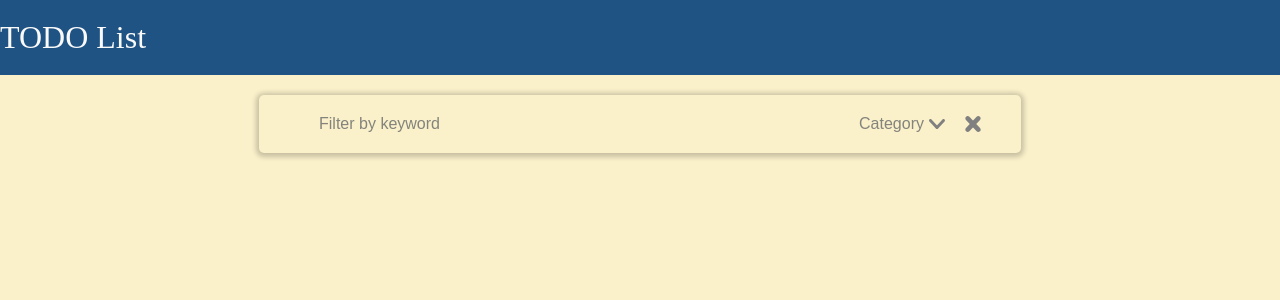
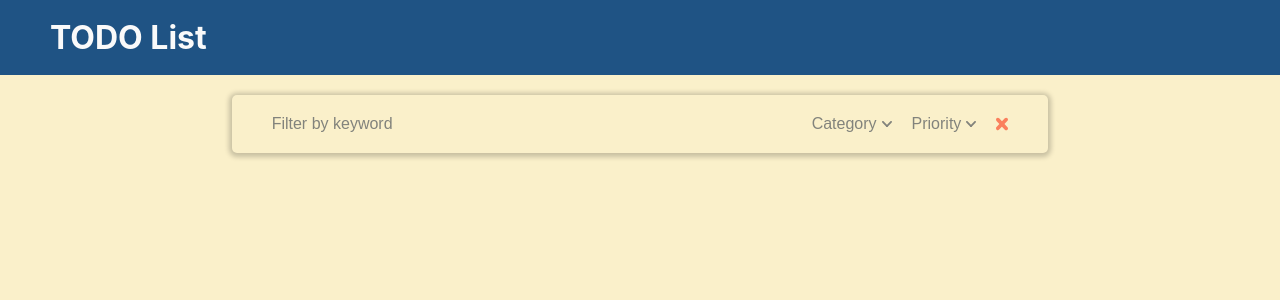
Before and after one commit to Arlan-Z/kbtu-vuejs-todolist, a Vue app in the folder kbtu-practice/: page / in a window 1280 px wide. Shown: the top 300 px of the page. Built offline with nearby package versions, Linux system fonts and the light colour scheme; the HTML template or start-up script is replaced by a standard one.

Commit message:
feat: improve Header.vue ui

```diff
--- a/kbtu-practice/src/components/partials/Header.vue
+++ b/kbtu-practice/src/components/partials/Header.vue
@@ -12,6 +12,11 @@ import DeleteIcon from "@/assets/icons/delete-icon.svg?component";
 
       <button id="category-filter">
         Category
+        <DownArrow class="down-arrow-icon" />
+      </button>
+
+      <button id="category-filter">
+        Priority
         <DownArrow class="down-arrow-icon" />
       </button>
 
@@ -37,10 +42,14 @@ import DeleteIcon from "@/assets/icons/delete-icon.svg?component";
 .logo-box {
   width: 100%;
   height: 75px;
+  padding: 0 50px;
+  box-sizing: border-box;
   background-color: #1f5384;
 
   color: #fafafa;
   font-size: 32px;
+  font-family: "Inter";
+  font-weight: bold;
 
   display: flex;
   justify-content: start;
@@ -50,7 +59,7 @@ import DeleteIcon from "@/assets/icons/delete-icon.svg?component";
 .filter-box {
   width: auto;
   height: auto;
-  padding: 10px 40px;
+  padding: 10px 40px 10px 20px;
   background-color: #faf0ca;
 
   display: flex;
@@ -73,14 +82,14 @@ import DeleteIcon from "@/assets/icons/delete-icon.svg?component";
 }
 
 .search-input::placeholder {
-  color: #5c6063c1;
+  color: #82837c;
 }
 
 #category-filter {
   background-color: transparent;
   border: none;
   font-size: 16px;
-  color: #5c6063c1;
+  color: #82837c;
 
   display: flex;
   align-items: center;
@@ -90,11 +99,17 @@ import DeleteIcon from "@/assets/icons/delete-icon.svg?component";
 
 .down-arrow-icon,
 .delete-icon {
-  width: 16px;
-  height: 16px;
+  width: 10px;
+  height: 12px;
   display: inline-block;
   flex-shrink: 0;
-  fill: gray;
+  fill: #82837c;
+}
+
+.delete-icon {
+  fill: #fa805d;
+  width: 12px;
+  height: 14px;
 }
 
 #clear-filter-btn {
@@ -105,6 +120,6 @@ import DeleteIcon from "@/assets/icons/delete-icon.svg?component";
   align-items: center;
   justify-content: center;
 
-  color: #5c6063a2;
+  color: #82837c;
 }
 </style>
```
